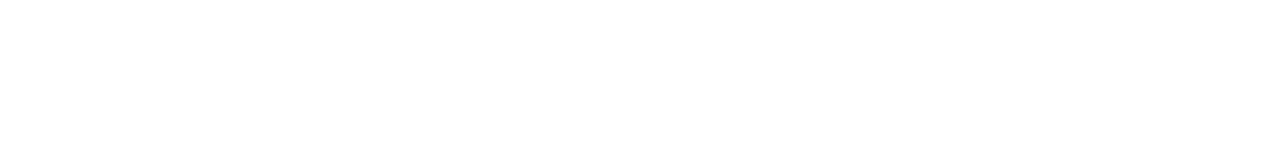
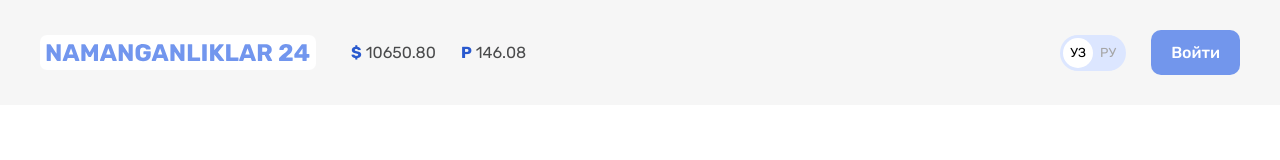
Before and after one commit to MirjalolImomalievgithub/N24, a plain HTML site: page index.html in a window 1280 px wide. Drawn offline with Linux system fonts and the light colour scheme.

Commit message:
Add site-header-top without search-form

```diff
--- a/css/styles.css
+++ b/css/styles.css
@@ -26,6 +26,31 @@ img{
   height: auto;
 }
 
+.button {
+  display: inline-block;
+  padding: 13px 20px;
+  border-radius: 10px;
+  font-size: 16px;
+  font-weight: 500;
+  line-height: normal;
+  text-decoration: none;
+  text-align: center;
+  cursor: pointer;
+}
+
+.button-primary {
+  background-color: #7296ec;
+  color: #fff;
+}
+
+.button-primary:hover{
+  opacity: 0.8;
+}
+
+.button-primary:active{
+  opacity: 0.6;
+}
+
 
 /* CONTAINER  */
 .container{
@@ -36,3 +61,79 @@ img{
   margin-right: auto;
   margin-left: auto;
 }
+
+
+/* SITE HEADER  */
+.site-header {
+}
+
+
+/* SITE HEADER TOP  */
+.site-header-top {
+  padding-top: 30px;
+  padding-bottom: 30px;
+  background-color: #f6f6f6;
+}
+
+.site-header-top-container{
+  display: flex;
+  align-items: center;
+}
+
+.site-header-logo {
+  border-radius: 7px;
+  padding: 8px 6px;
+  display: flex;
+  margin-right: 35px;
+  background-color: #fff;
+}
+
+.site-header-logo:hover{
+opacity: 0.8;
+}
+
+.site-header-logo:active{
+  opacity: 0.6;
+}
+
+
+/* CURRENCY RATES  */
+.currency-rates {
+display: flex;
+align-items: center;
+padding: 0;
+margin: 0;
+margin-right: auto;
+list-style: none;
+}
+.currency-rates-item:not(:last-child) {
+  margin-right: 25px;
+}
+.currency-rates-type {
+  color: #2959ce;
+}
+
+
+/* LANG TOGGLE  */
+.lang-toggle {
+  display: flex;
+  padding: 3px;
+  border-radius: 39px;
+  background-color: #dce6ff;
+  margin-right: 25px;
+}
+.lang-toggle-link {
+  width: 30px;
+  height: 30px;
+  font-size: 13px;
+  line-height: 30px;
+  color: #a6a6a6;
+  border-radius: 50%;
+  text-align: center;
+  text-decoration: none;
+}
+
+.lang-toggle-link-active {
+  background-color: #fff;
+  color: #000;
+}
--- a/index.html
+++ b/index.html
@@ -17,5 +17,42 @@
 </head>
 <body>
 
-</body>
-</html>
+  <!-- SITE HEADER  -->
+  <header class="site-header">
+    <!-- SITE HEADER TOP  -->
+    <div class="site-header-top">
+      <div class="site-header-top-container container">
+        <!-- SITE HEADER LOGO  -->
+        <a class="site-header-logo" href="index.html">
+          <img class="site-header-logo-img" src="img/logo.svg" alt="N24 logo" width="264" height="28">
+        </a>
+
+        <!-- CURRENCY RATES  -->
+        <ul class="currency-rates">
+          <li class="currency-rates-item">
+            <b class="currency-rates-type">$</b>
+            <span class="currency-rates-value">10650.80</span>
+          </li>
+          <li class="currency-rates-item">
+            <b class="currency-rates-type">P</b>
+            <span class="currency-rates-value">146.08</span>
+          </ul>
+
+          <!-- GLOBAL SEARCH FORM  -->
+
+          <!-- LANG TOGLE -->
+          <div class="lang-toggle">
+            <a class="lang-toggle-link lang-toggle-link-active" href="index.html">УЗ</a>
+            <a class="lang-toggle-link" href="index.html/ru">РУ</a>
+          </div>
+
+          <!-- SITE HEADER AUTH -->
+          <a class="button button-primary" href="#">Войти</a>
+        </div>
+      </div>
+    </header>
+
+
+
+  </body>
+  </html>
```
Also changed, not shown: img/logo.svg (added), 2 other files.
